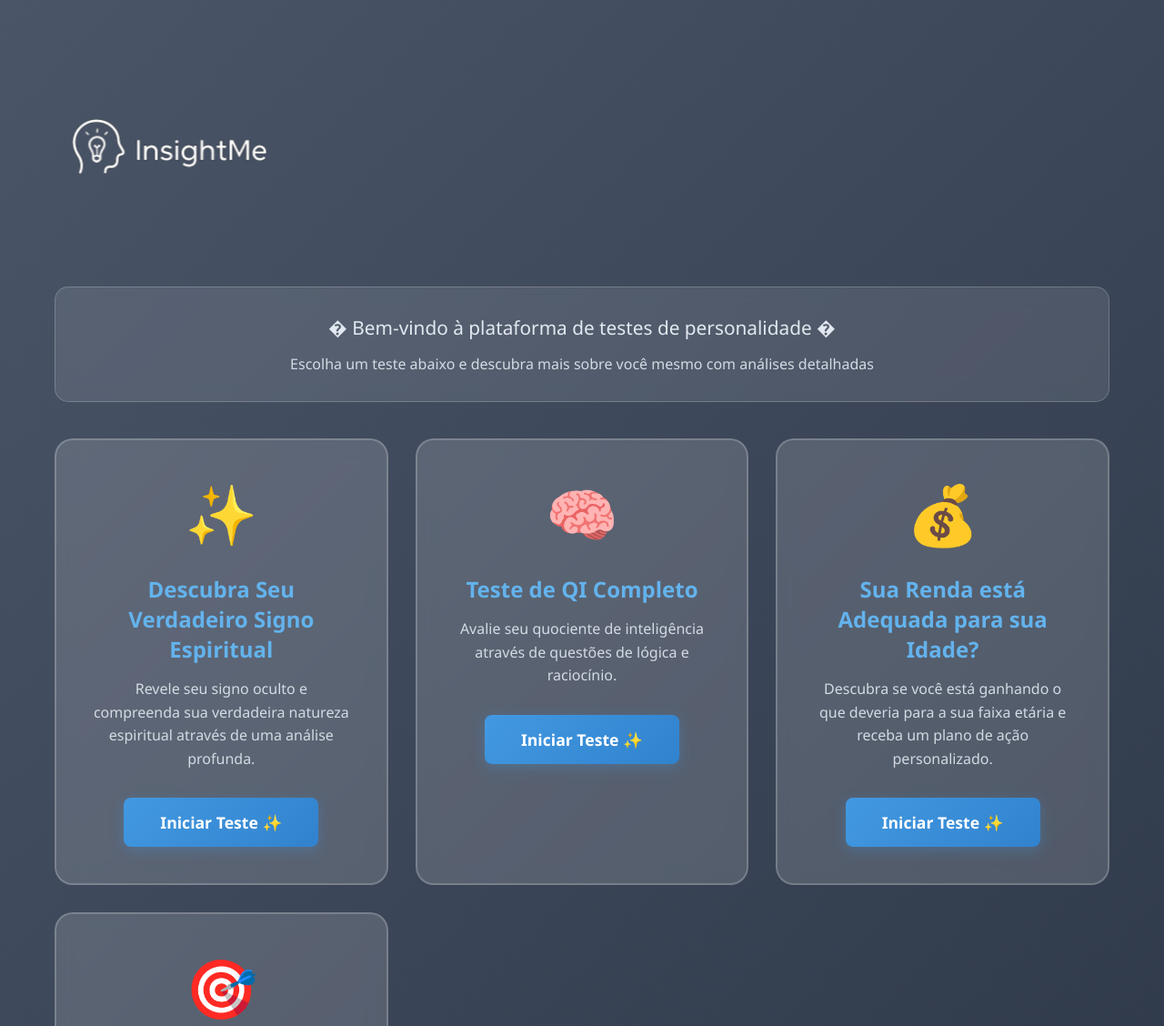
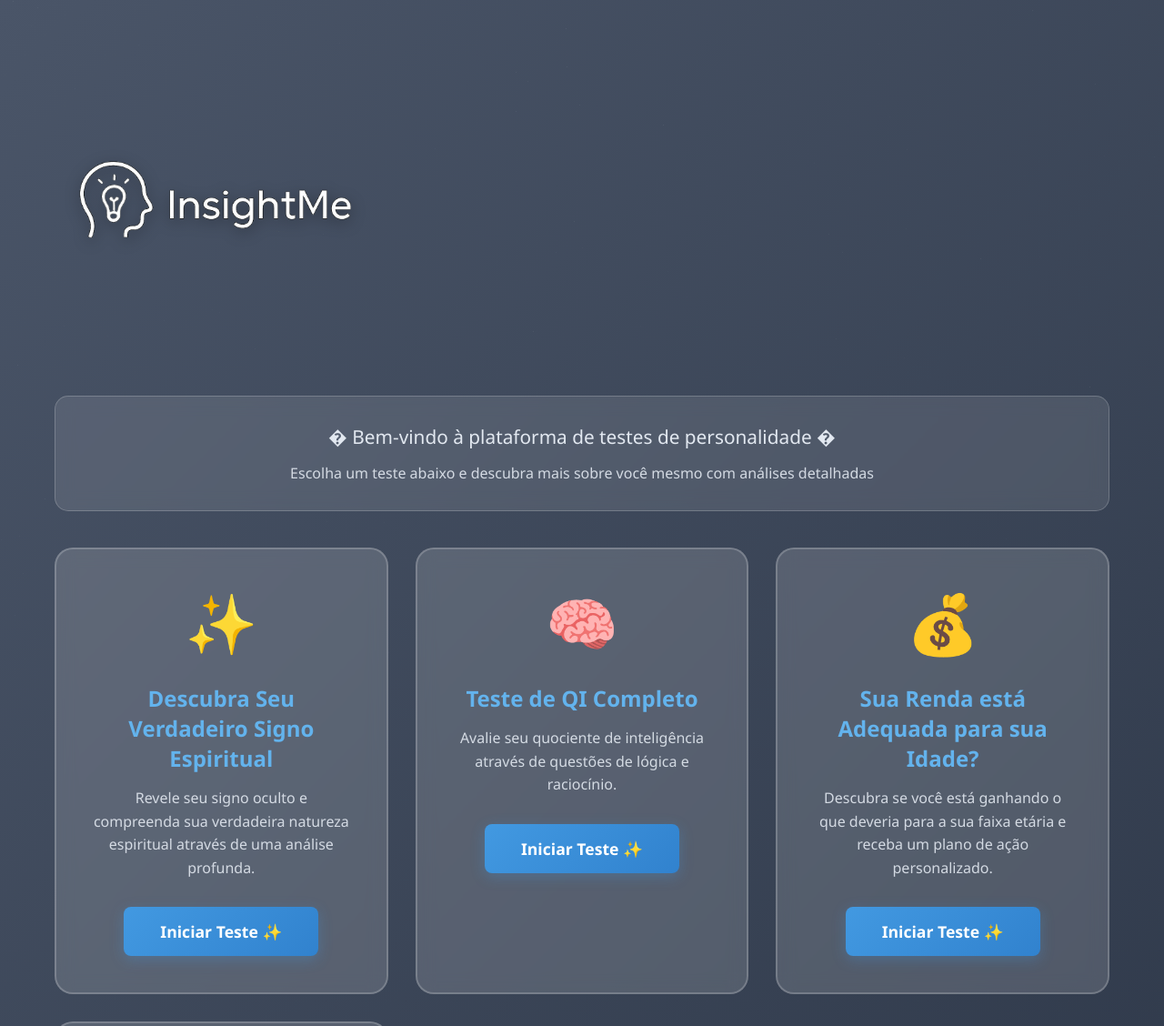
Before and after one commit to marcosdollis/testes-perfil, a Django app: page / in a window 1280 px wide. Shown: the top 1128 px of the page at 91% size. Run offline with Django 5.2, Linux system fonts and the light colour scheme.

Commit message:
Aumentar tamanho da logo e adicionar efeito de sombra

```diff
--- a/templates/base.html
+++ b/templates/base.html
@@ -69,7 +69,7 @@
 
         .header {
             text-align: center;
-            padding: 20px 0;
+            padding: 30px 0;
             animation: fadeInDown 1s ease;
             display: flex;
             align-items: center;
@@ -78,7 +78,7 @@
         }
 
         .header-logo {
-            width: 250px;
+            width: 350px;
             height: auto;
             flex-shrink: 0;
         }
@@ -87,6 +87,7 @@
             width: 100%;
             height: auto;
             object-fit: contain;
+            filter: drop-shadow(0 4px 8px rgba(0, 0, 0, 0.3));
         }
 
         .header-content {
```
